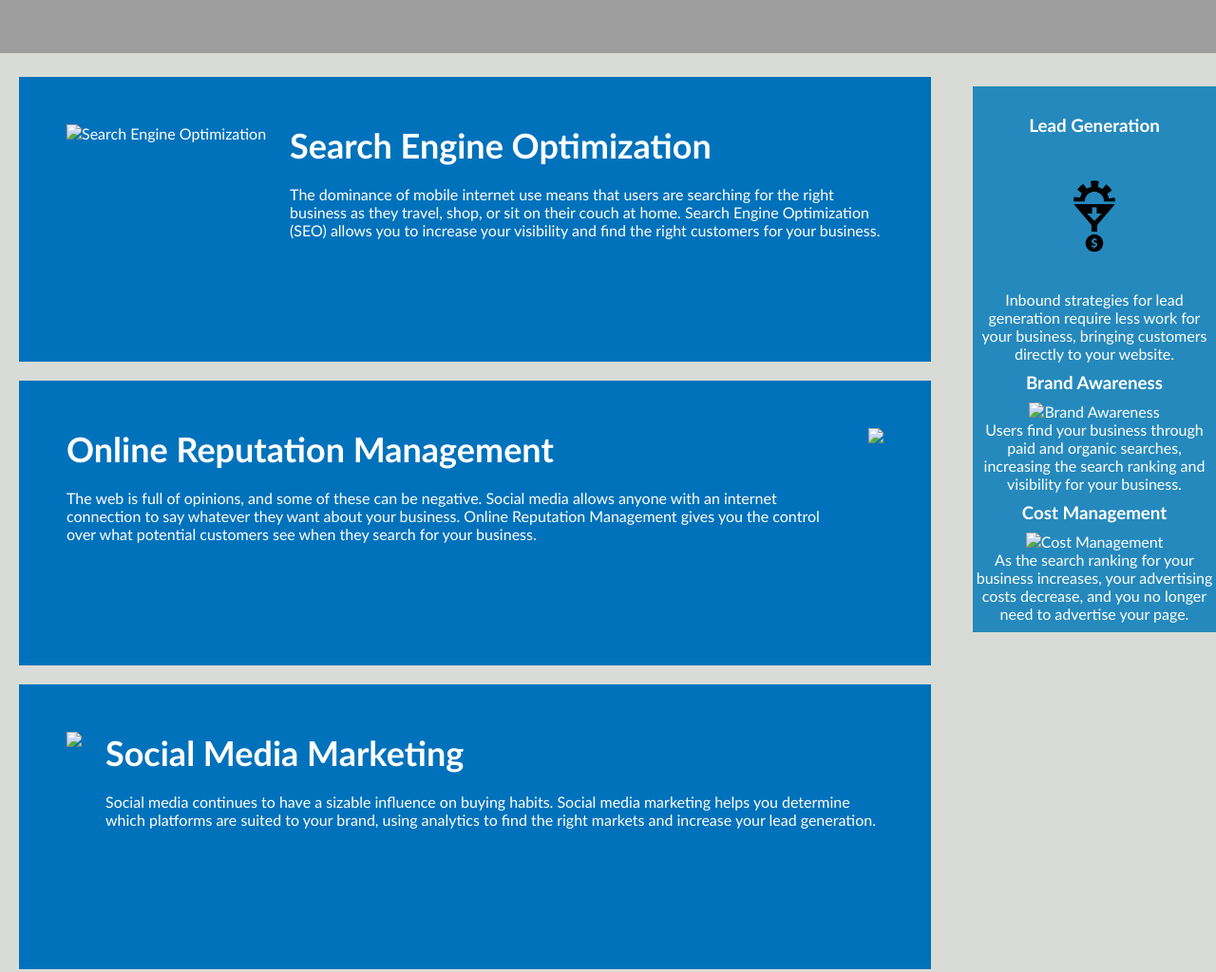
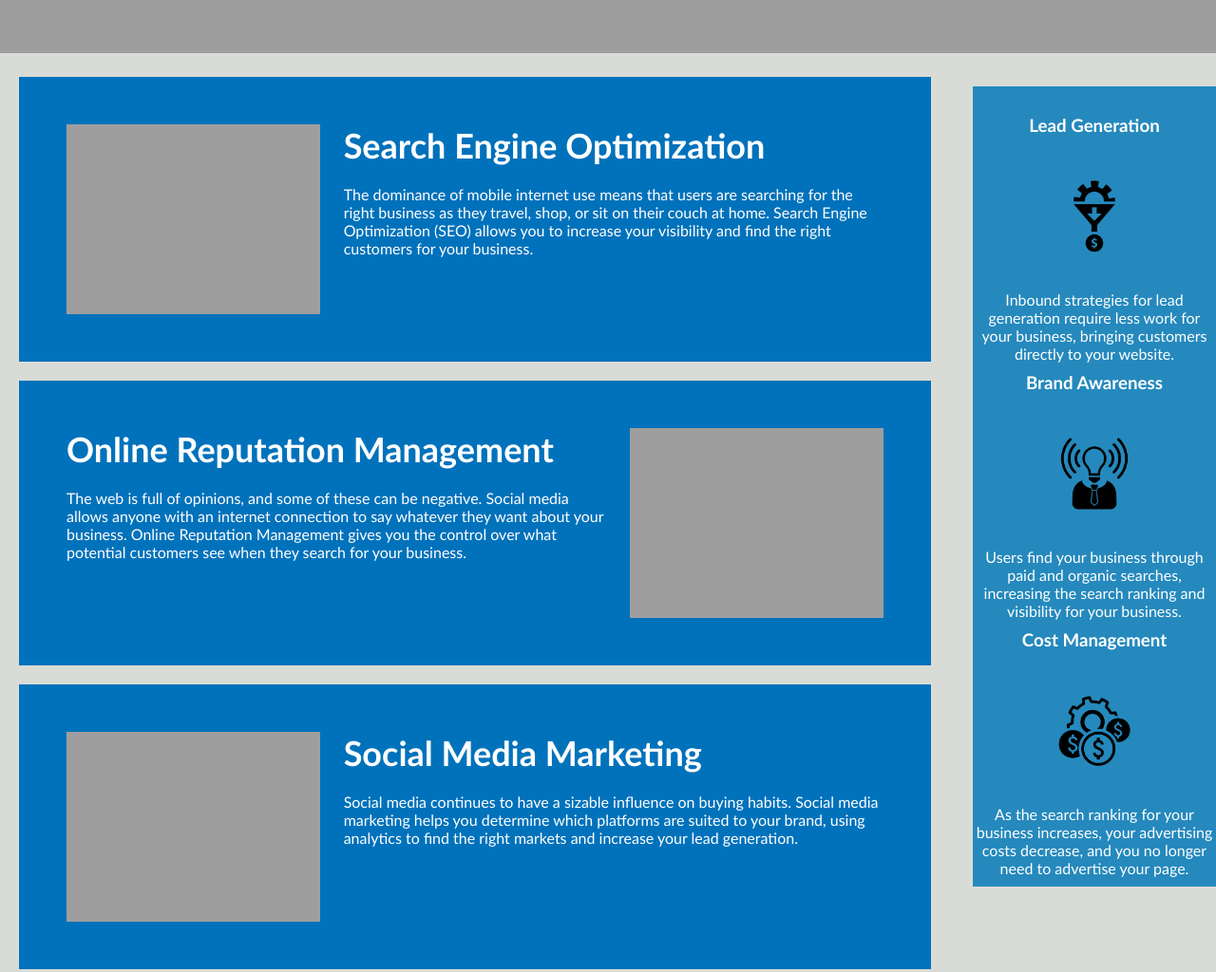
Before and after one commit to fspaghetti3/challenge1, a plain HTML site: page index.html in a window 1280 px wide. Shown: the part 880-1904 px from the top of the page at 95% size. Drawn offline with Linux system fonts and the light colour scheme; the site is published under a folder, as on GitHub Pages, so addresses that start at the root find nothing.

Commit message:
Fix works. Applying fix to all images.

```diff
--- a/index.html
+++ b/index.html
@@ -30,7 +30,7 @@
     <main class="content">
 
         <section class="list">
-            <img src="/images/search-engine-optimization.jpg" alt="Search Engine Optimization" class="float-left" height="200px" />
+            <img src="images/search-engine-optimization.jpg" alt="Search Engine Optimization" class="float-left" height="200px" />
             <h2>Search Engine Optimization</h2>
             <p>
                 The dominance of mobile internet use means that users are searching for the right business as they travel, shop, or sit on their couch at home. Search Engine Optimization (SEO) allows you to increase your visibility and find the right customers for your business.
@@ -38,7 +38,7 @@
         </section>
 
         <section id="online-reputation-management" alt="Online Reputation Management" class="list">
-            <img src="/images/online-reputation-management.jpg" class="float-right" height="200px" />
+            <img src="images/online-reputation-management.jpg" class="float-right" height="200px" />
             <h2>Online Reputation Management</h2>
             <p>
                 The web is full of opinions, and some of these can be negative. Social media allows anyone with an internet connection to say whatever they want about your business. Online Reputation Management gives you the control over what potential customers see when they search for your business.
@@ -46,7 +46,7 @@
         </section>
 
         <section id="social-media-marketing" alt="Social Media Marketing" class="list">
-            <img src="/images/social-media-marketing.jpg" class="float-left" height="200px" />
+            <img src="images/social-media-marketing.jpg" class="float-left" height="200px" />
             <h2>Social Media Marketing</h2>
             <p>
                 Social media continues to have a sizable influence on buying habits. Social media marketing helps you determine which platforms are suited to your brand, using analytics to find the right markets and increase your lead generation.
@@ -65,7 +65,7 @@
 
         <section class="benefit-brand">
             <h3>Brand Awareness</h3>
-            <img src="/images/brand-awareness.png" alt="Brand Awareness" width="150px"/>
+            <img src="images/brand-awareness.png" alt="Brand Awareness" width="150px"/>
             <p>
                 Users find your business through paid and organic searches, increasing the search ranking and visibility for your business.
             </p>
@@ -73,7 +73,7 @@
 
         <section class="benefit-cost">
             <h3>Cost Management</h3>
-            <img src="/images/cost-management.png" alt="Cost Management" width="150px">
+            <img src="images/cost-management.png" alt="Cost Management" width="150px">
             <p>
                 As the search ranking for your business increases, your advertising costs decrease, and you no longer need to advertise your page.
             </p>
--- a/style.css
+++ b/style.css
@@ -72,7 +72,7 @@ span {
     height: 800px;
     width: 100%;
     margin-bottom: 25px;
-    background-image: url("./images/digital-marketing-meeting.jpg");
+    background-image: url("images/digital-marketing-meeting.jpg");
     background-size: cover;
     background-position: center;
 }
```
